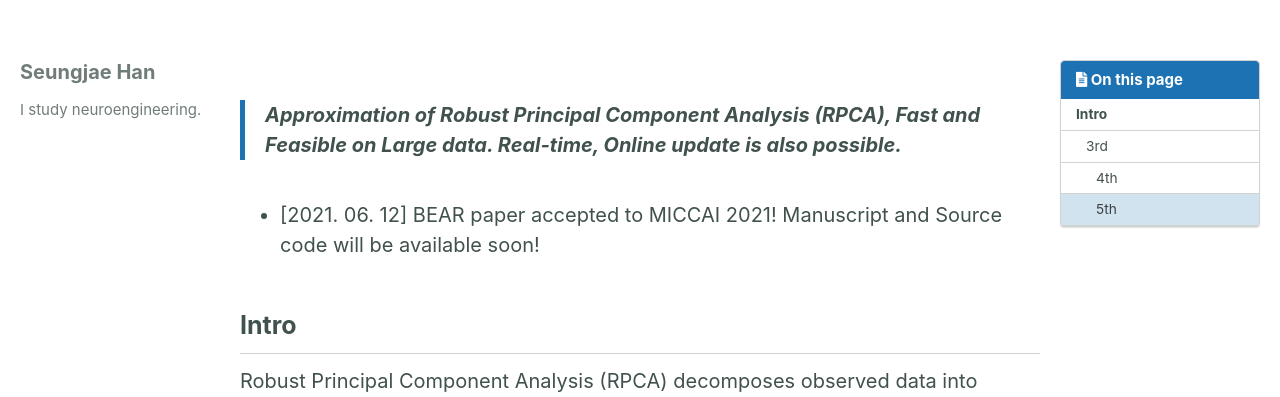
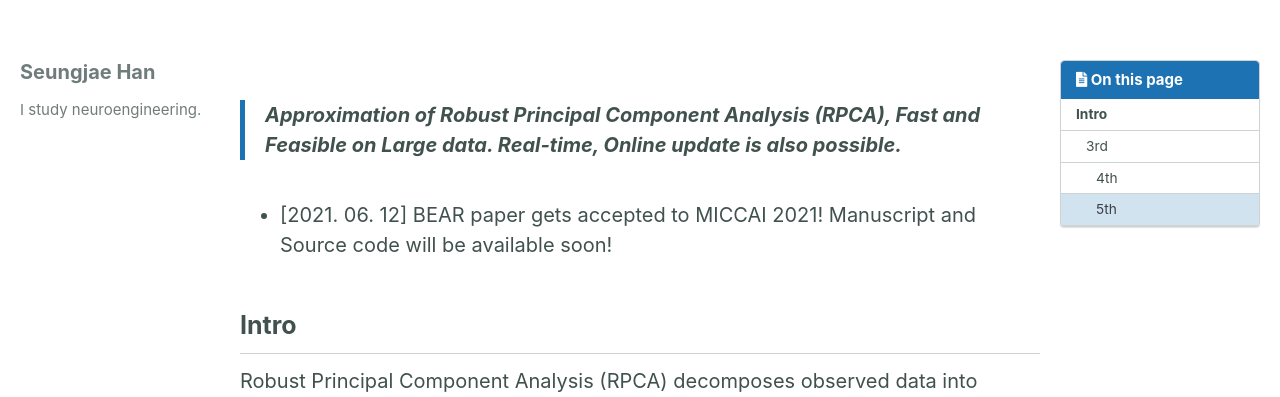
Before and after one commit to SteveJayH/SteveJayH.github.io, a Jekyll site: the page built from _posts/2021-06-13-BEAR.md, in a window 1280 px wide. Shown: the part 424-821 px from the top of the page. Built offline with Jekyll 4.4.1, drawn with Linux system fonts in a browser that asks for light colours; cached includes are drawn as plain includes.

Commit message:
minor_BEAR

```diff
--- a/_posts/2021-06-13-BEAR.md
+++ b/_posts/2021-06-13-BEAR.md
@@ -25,7 +25,7 @@ share: False
 
 > ***Approximation of Robust Principal Component Analysis (RPCA), Fast and Feasible on Large data. Real-time, Online update is also possible.***
 
-- [2021. 06. 12] BEAR paper accepted to MICCAI 2021! Manuscript and Source code will be available soon!
+- [2021. 06. 12] BEAR paper gets accepted to MICCAI 2021! Manuscript and Source code will be available soon!
 
 ## Intro
 
```
Also changed, not shown: 3 other files.
